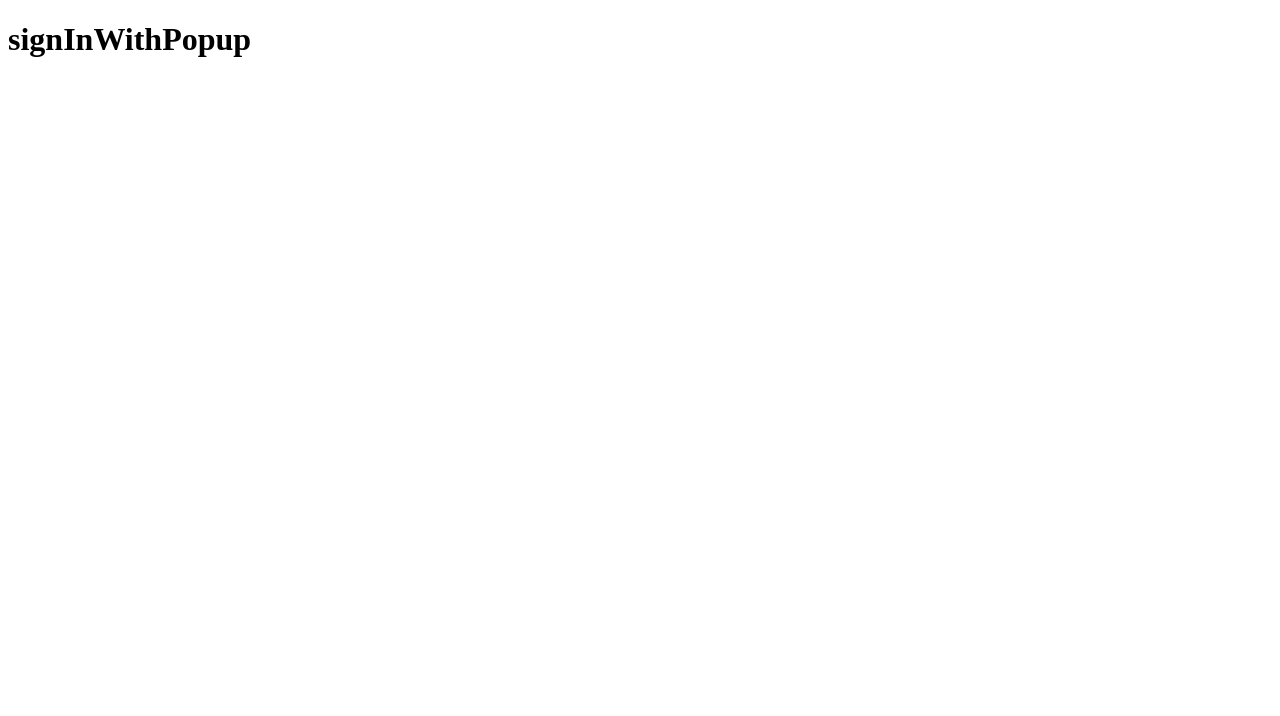
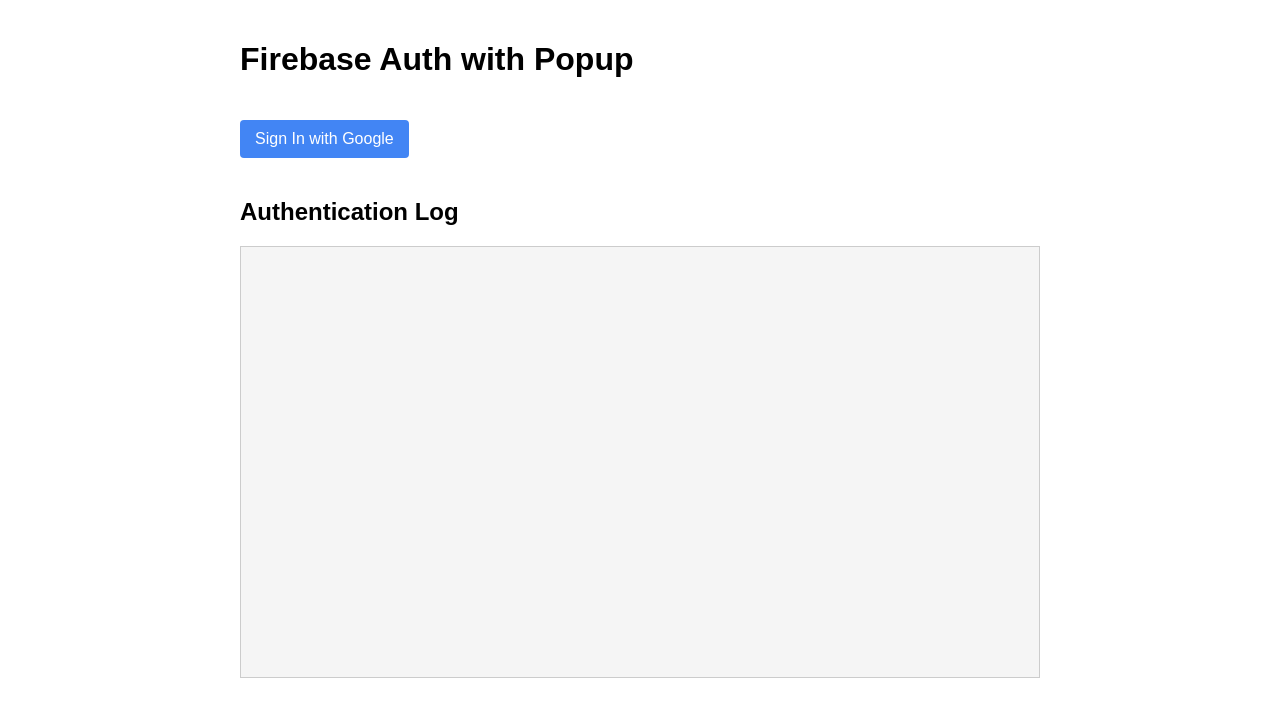
Before and after one commit to nahar122/firebase-signInWithPopup, a plain HTML site: page index.html in a window 1280 px wide. Drawn offline with Linux system fonts and the light colour scheme.

Commit message:
Update index.html

```diff
--- a/index.html
+++ b/index.html
@@ -4,8 +4,51 @@
     <meta charset="UTF-8" />
     <title>Firebase Auth Offscreen</title>
     <script type="module" src="signInWithPopup.js"></script>
+    <style>
+      body {
+        font-family: Arial, sans-serif;
+        max-width: 800px;
+        margin: 0 auto;
+        padding: 20px;
+      }
+      button {
+        padding: 10px 15px;
+        background-color: #4285F4;
+        color: white;
+        border: none;
+        border-radius: 4px;
+        cursor: pointer;
+        font-size: 16px;
+        margin: 20px 0;
+      }
+      button:hover {
+        background-color: #3367D6;
+      }
+      #logContainer {
+        border: 1px solid #ccc;
+        padding: 15px;
+        height: 400px;
+        overflow-y: auto;
+        background-color: #f5f5f5;
+        margin-top: 20px;
+        font-family: monospace;
+      }
+      .log-entry {
+        margin-bottom: 8px;
+        border-bottom: 1px solid #eee;
+        padding-bottom: 8px;
+      }
+      .timestamp {
+        color: #666;
+        font-size: 0.8em;
+      }
+    </style>
   </head>
   <body>
-    <h1>signInWithPopup</h1>
+    <h1>Firebase Auth with Popup</h1>
+    <button id="signInButton">Sign In with Google</button>
+
+    <h2>Authentication Log</h2>
+    <div id="logContainer"></div>
   </body>
 </html>
```
